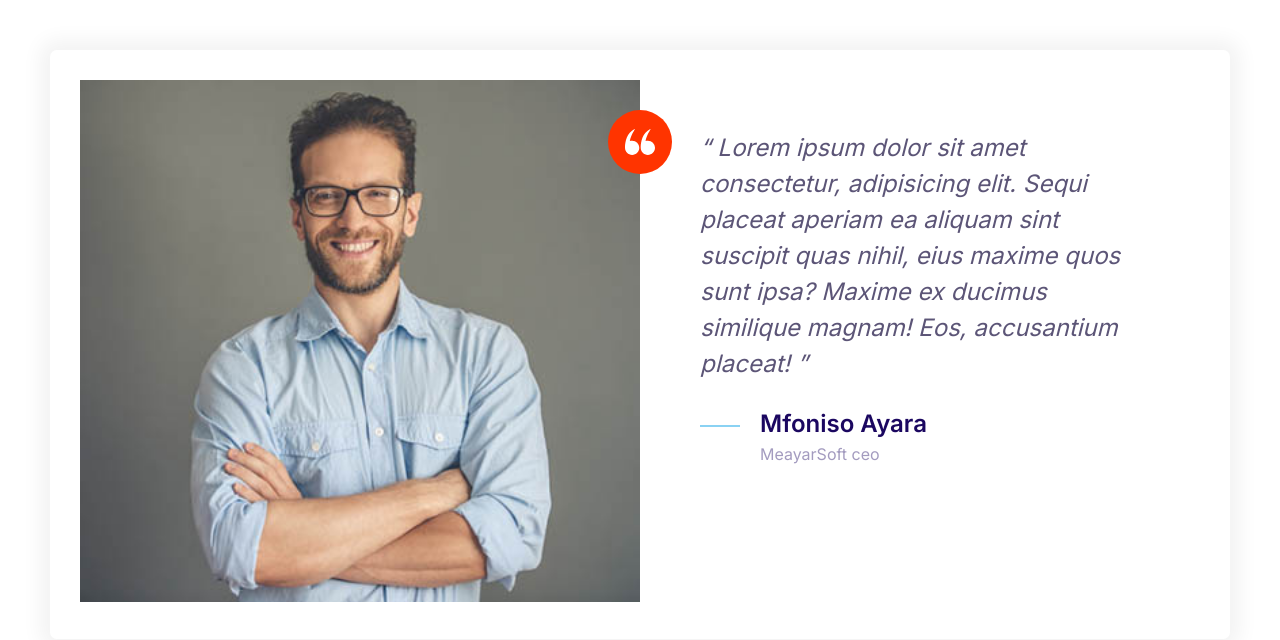
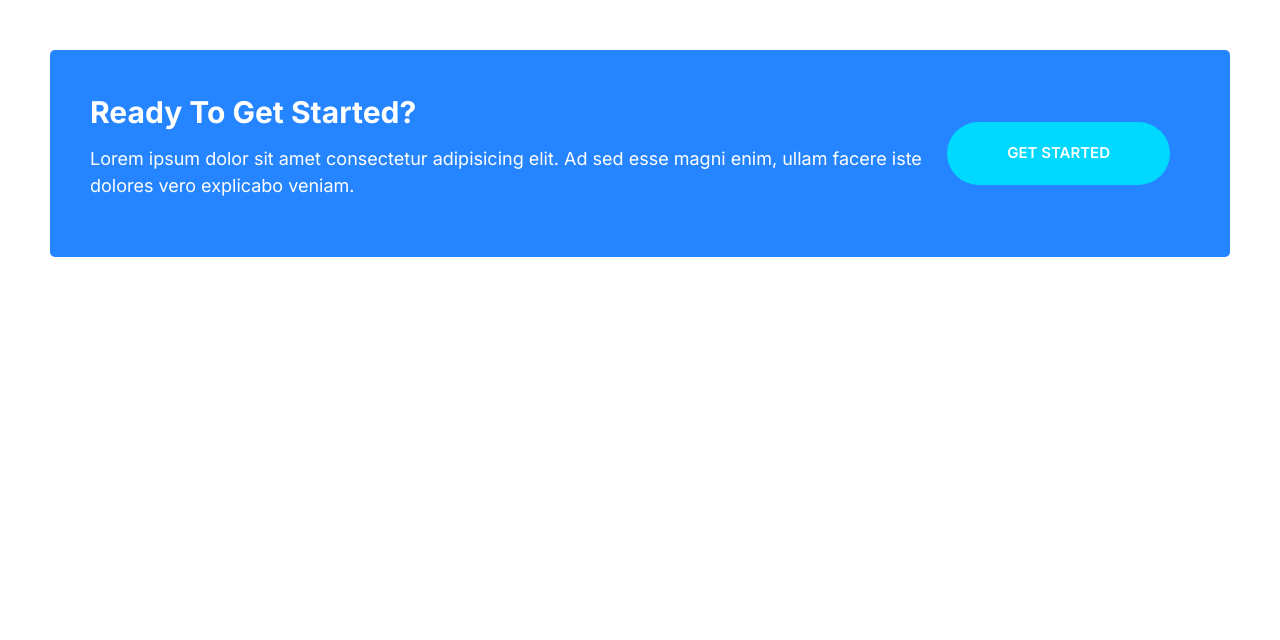
Before and after one commit to Lirac/webstar, a plain HTML site: page index.html in a window 1280 px wide. Drawn offline with Linux system fonts and the light colour scheme; a web font is replaced by a local one.

Commit message:
Adds callout component design

```diff
--- a/css/styles.css
+++ b/css/styles.css
@@ -241,6 +241,11 @@ a {
 .btn--block {
   width: 100%;
   display: inline-block;
+}
+
+.btn--stretch {
+  padding-left: 6rem;
+  padding-right: 6rem;
 }
 
 .btn--outline {
@@ -522,3 +527,44 @@ a {
     font-size: 1.5rem;
   }
 }
+
+/* Callout */
+.callout {
+  padding: 4rem;
+  border-radius: 5px;
+}
+
+.callout--primary {
+  background: var(--color-primary);
+  color: #fff;
+}
+
+.callout__heading {
+  color: #fff;
+  margin-top: 0;
+  font-size: 3rem;
+}
+
+.callout .btn {
+  justify-self: center;
+  align-self: center;
+}
+
+.callout__content {
+  text-align: center;
+}
+
+@media (min-width: 768px) {
+  .callout .col-2 {
+    grid-template-columns: 1fr auto;
+  }
+
+  .callout__content {
+    text-align: left;
+  }
+
+  .callout .btn {
+    justify-self: start;
+    margin: 0 2rem;
+  }
+}
--- a/index.html
+++ b/index.html
@@ -15,45 +15,17 @@
     <title>Document</title>
   </head>
   <body>
-    <div class="card testimonial">
+    <div class="callout callout--primary">
       <div class="grid col-2">
-        <div class="testimonial__image">
-          <img
-            src="images/testimonial.jpg"
-            alt="A happy, smiling customer"
-            srcset=""
-          />
-          <span class="icon-container icon-container__accent testimonial__icon">
-            <svg class="icon icon--white icon--small">
-              <use xlink:href="images/sprite.svg#quotes"></use>
-            </svg>
-          </span>
+        <div class="callout__content">
+          <h2 class="callout__heading">Ready To Get Started?</h2>
+          <p>
+            Lorem ipsum dolor sit amet consectetur adipisicing elit. Ad sed esse
+            magni enim, ullam facere iste dolores vero explicabo veniam.
+          </p>
         </div>
-        <div class="testimonial__text">
-          <blockquote class="quote">
-            <p class="quote__text">
-              Lorem ipsum dolor sit amet consectetur, adipisicing elit. Sequi placeat
-              aperiam ea aliquam sint suscipit quas nihil, eius maxime quos sunt ipsa?
-              Maxime ex ducimus similique magnam! Eos, accusantium placeat!
-            </p>
 
-            <footer>
-              <div class="media">
-                <div class="media__image">
-                  <svg class="icon icon--primary quote__line">
-                    <use xlink:href="images/sprite.svg#line"></use>
-                  </svg>
-                </div>
-                <div class="media__body">
-                  <h3 class="media__title quote__author">Mfoniso Ayara</h3>
-                  <p class="quote__organization">
-                    MeayarSoft ceo
-                  </p>
-                </div>
-              </div>
-            </footer>
-          </blockquote>
-        </div>
+        <a href="" class="btn btn--secondary btn--stretch">Get started</a>
       </div>
     </div>
   </body>
```
Also changed, not shown: components/callouts.html (added, +13 -0 lines).
